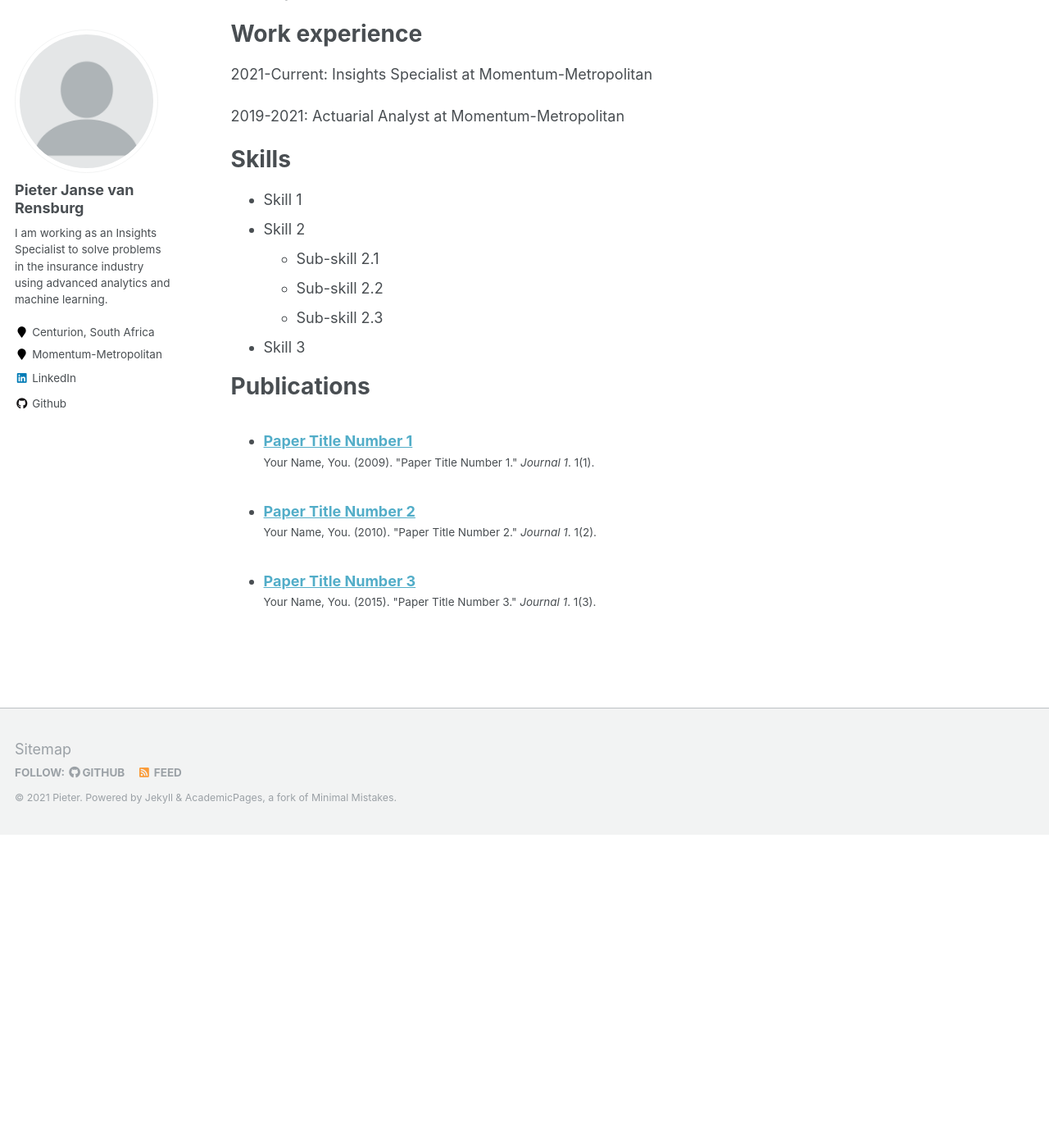
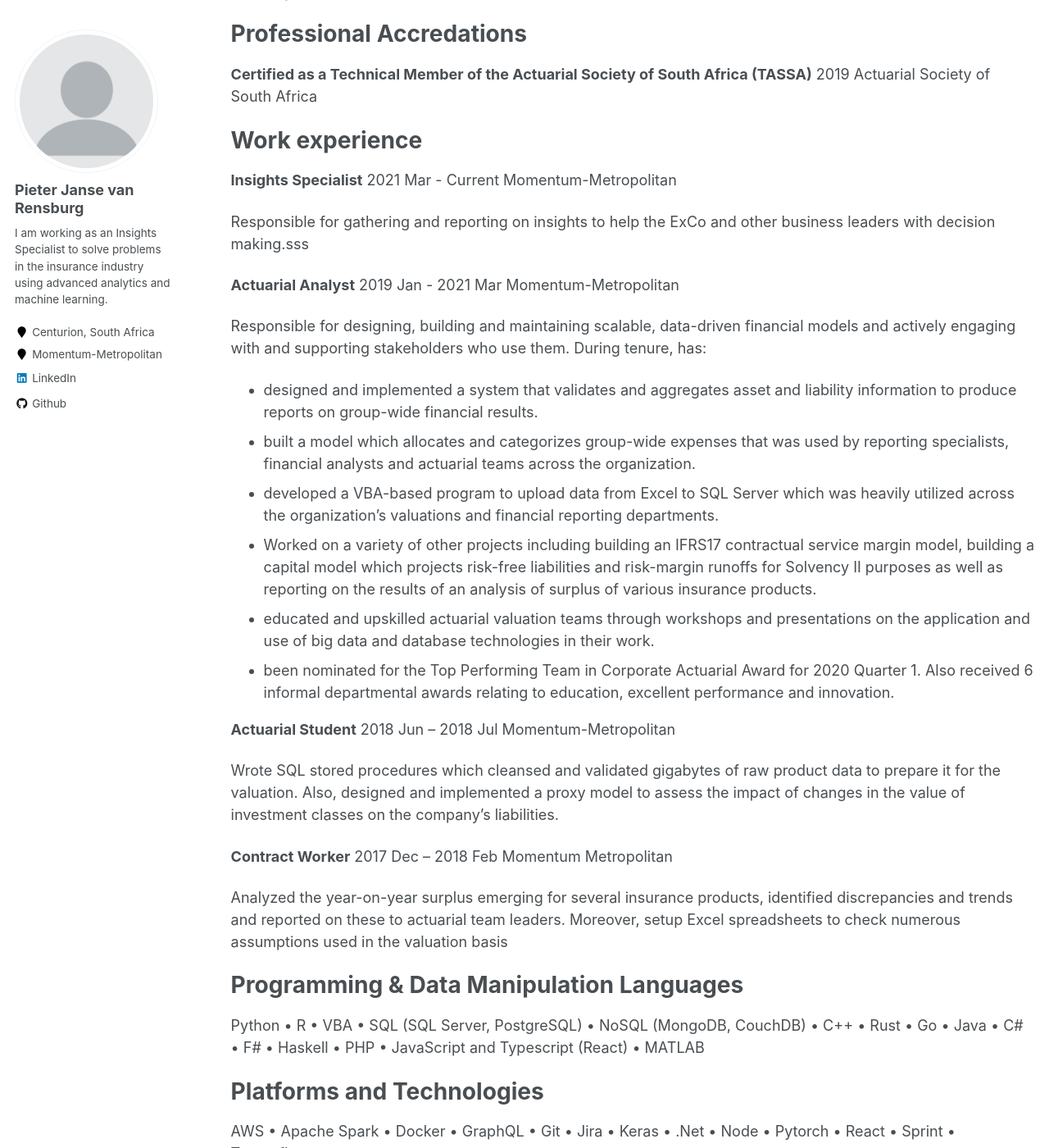
Before and after one commit to Pieter07/my-website, a Jekyll site: the page built from _pages/cv.md, in a window 1280 px wide and 1400 px high, scrolled down 381 px. Shown: the whole window at 82% size. Built offline with Jekyll 4.4.1, drawn with Linux system fonts in a browser that asks for light colours; some of the changed text lies outside the part shown.

```diff
--- a/_pages/cv.md
+++ b/_pages/cv.md
@@ -9,32 +9,78 @@ redirect_from:
 
 {% include base_path %}
 
-Education
-======
-B.BusSci. specializing in Actuarial Science with an additional major in Computer Science, University of Cape Town, 2014-2018
+# Education
+
+**B.BusSci. specializing in Actuarial Science with an additional major in Computer Science**
+2014-2018
+University of Cape Town
 * Awarded with distinction in Computer Science.
 * Class Medal for STA4016H.
 * Dean's Merit List.
 
-Work experience
-======
-2021-Current: Insights Specialist at Momentum-Metropolitan
+# Professional Accredations
 
-2019-2021: Actuarial Analyst at Momentum-Metropolitan
+**Certified as a Technical Member of the Actuarial Society of South Africa (TASSA)**
+2019
+Actuarial Society of South Africa
 
-Skills
-======
-* Skill 1
-* Skill 2
-  * Sub-skill 2.1
-  * Sub-skill 2.2
-  * Sub-skill 2.3
-* Skill 3
+# Work experience
 
+**Insights Specialist**
+2021 Mar - Current
+Momentum-Metropolitan
 
+Responsible for gathering and reporting on insights to help the ExCo and other business leaders with decision making.sss
 
-Publications
-======
+**Actuarial Analyst**
+2019 Jan - 2021 Mar
+Momentum-Metropolitan
+
+Responsible for designing, building and maintaining scalable, data-driven financial models and actively engaging with and
+supporting stakeholders who use them. During tenure, has:
+* designed and implemented a system that validates and aggregates asset and liability information to produce reports
+on group-wide financial results.
+* built a model which allocates and categorizes group-wide expenses that was used by reporting specialists, financial
+analysts and actuarial teams across the organization.
+* developed a VBA-based program to upload data from Excel to SQL Server which was heavily utilized across the
+organization’s valuations and financial reporting departments.
+* Worked on a variety of other projects including building an IFRS17 contractual service margin model, building a
+capital model which projects risk-free liabilities and risk-margin runoffs for Solvency II purposes as well as reporting
+on the results of an analysis of surplus of various insurance products.
+* educated and upskilled actuarial valuation teams through workshops and presentations on the application and use
+of big data and database technologies in their work.
+* been nominated for the Top Performing Team in Corporate Actuarial Award for 2020 Quarter 1. Also received 6
+informal departmental awards relating to education, excellent performance and innovation.
+
+**Actuarial Student**
+2018 Jun – 2018 Jul
+Momentum-Metropolitan
+
+Wrote SQL stored procedures which cleansed and validated gigabytes of raw product data to prepare it for the valuation. Also, designed and implemented a proxy model to assess the impact of changes in the value of investment classes on the company’s liabilities.
+
+**Contract Worker**
+2017 Dec – 2018 Feb
+Momentum Metropolitan
+
+Analyzed the year-on-year surplus emerging for several insurance products, identified discrepancies and trends and
+reported on these to actuarial team leaders. Moreover, setup Excel spreadsheets to check numerous assumptions used
+in the valuation basis
+
+# Programming & Data Manipulation Languages
+
+Python • R • VBA • SQL (SQL Server, PostgreSQL) • NoSQL (MongoDB, CouchDB) • C++ • Rust • Go • Java • C# • F# • Haskell •
+PHP • JavaScript and Typescript (React) • MATLAB
+
+# Platforms and Technologies
+
+AWS • Apache Spark  • Docker  • GraphQL  • Git  • Jira  • Keras  • .Net • Node  • Pytorch  • React  • Sprint  • Tensorflow
+
+# Publications
+
   <ul>{% for post in site.publications %}
     {% include archive-single-cv.html %}
   {% endfor %}</ul>
+
+# References
+
+Available on request.
```
Also changed, not shown: other parts of _pages/cv.md (+1 -1 lines), _portfolio/binning_value_problem.md (+7 -1 lines), _portfolio/clustering_and_market_basket_analysis_on_shopper_data.md (added, +10 -0 lines), _portfolio/data_structures_cpp.md (+4 -2 lines), _portfolio/random_forests_for_predicting_property_hazard.md (added, +10 -0 lines).
